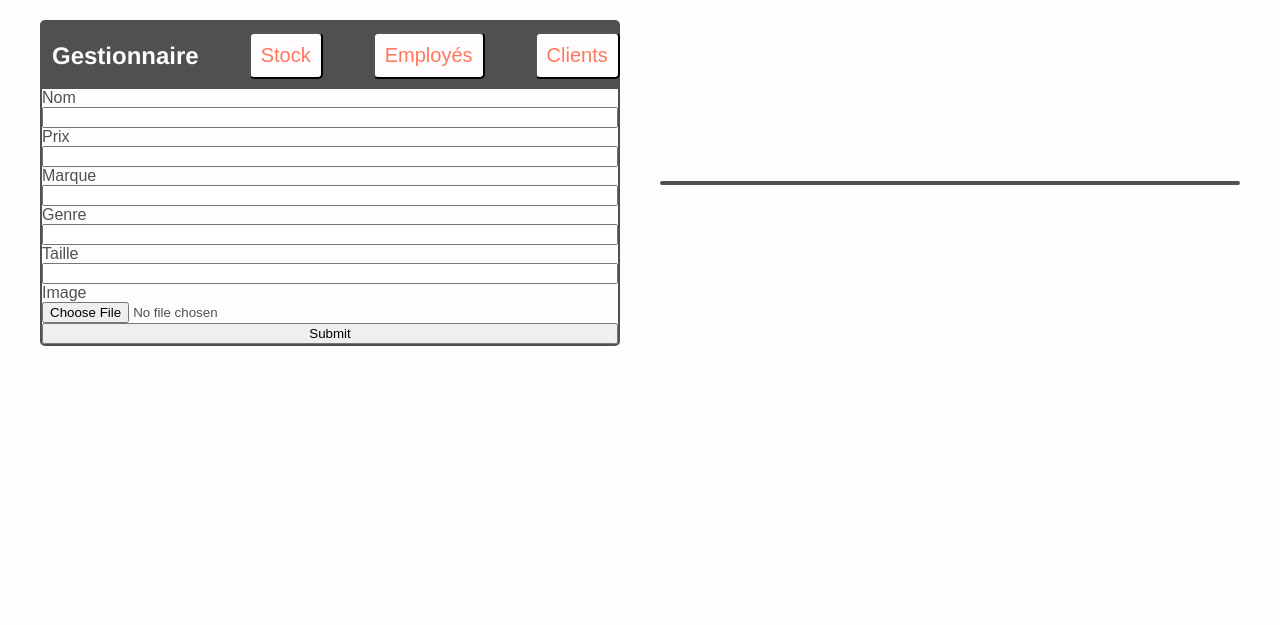
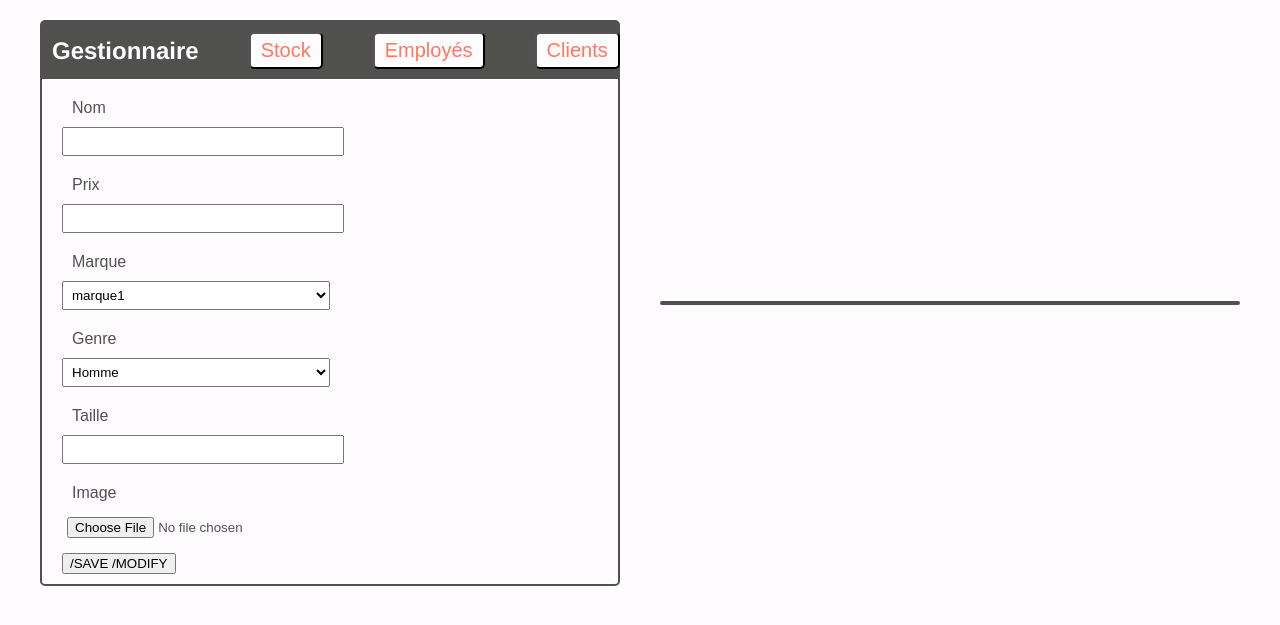
Before and after one commit to Gab-ia/shoe_shop, a PHP site: page /pages/back/dashboard.php in a window 1280 px wide. Shown: the part 100-725 px from the top of the page. Run offline with PHP 8.4, Linux system fonts and the light colour scheme.

Commit message:
maj form dashboard

```diff
--- a/css/back.css
+++ b/css/back.css
@@ -90,7 +90,7 @@ header {
     background-color: var(--couleur-4);
     color: var(--couleur-3);
     border-radius: 5px;
-    padding: 10px;
+    padding: 5px 10px;
 }
 
 .gestionnaire_btn:hover {
@@ -100,12 +100,27 @@ header {
 }
 
 .gestionnaire_form {
+    padding: 10px 20px;
     display: none;
     flex-direction: column;
+    justify-content: center;
+    align-items: flex-start;
 }
 
 .active_form {
     display: flex;
+}
+
+.form_input {
+    padding: 5px;
+    width: 50%;
+    margin-bottom: 10px;
+}
+
+
+.form_label {
+    margin: 10px;
+    width: 30px;
 }
 
 /* List */
--- a/pages/back/dashboard.php
+++ b/pages/back/dashboard.php
@@ -28,25 +28,33 @@
 
             <div class="gestionnaire_main">
                 <form id="gestionnaire_stock" class="gestionnaire_form active_form">
-                    <label>Nom</label>
-                    <input type="text" id="">
+                    <label for="stock_nom" class="form_label">Nom</label>
+                    <input type="text" id="stock_nom" class="form_input">
 
-                    <label>Prix</label>
-                    <input type="text" id="">
+                    <label for="" class="form_label">Prix</label>
+                    <input type="text" id="" class="form_input">
 
-                    <label>Marque</label>
-                    <input type="text" id="">
+                    <label for="" class="form_label">Marque</label>
+                    <select id="" class="form_input">
+                        <option value="">marque1</option>
+                        <option value="">marque2</option>
+                        <option value="" >marque3</option>
+                    </select>
 
-                    <label>Genre</label>
-                    <input type="text" id="">
+                    <label for="" class="form_label">Genre</label>
+                    <select id="" class="form_input">
+                        <option value="">Homme</option>
+                        <option value="">Femme</option>
+                        <option value="" >Enfant</option>
+                    </select>
 
-                    <label>Taille</label>
-                    <input type="text" id="">
+                    <label for="" class="form_label">Taille</label>
+                    <input type="text" id="" class="form_input">
 
-                    <label>Image</label>
-                    <input type="file" id="">
+                    <label for="" class="form_label">Image</label>
+                    <input type="file" id="" class="form_input">
 
-                    <input type="submit" id="">
+                    <input type="submit" id="" value="/SAVE /MODIFY">
                 </form>
 
             </div>
```
